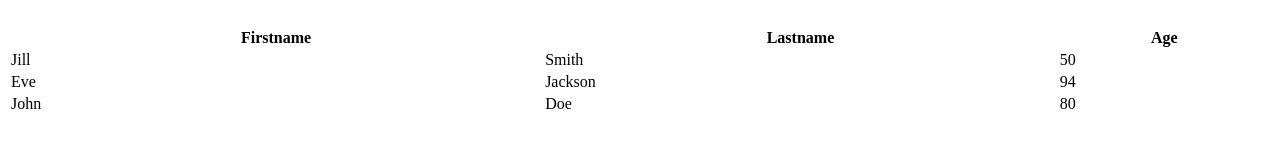
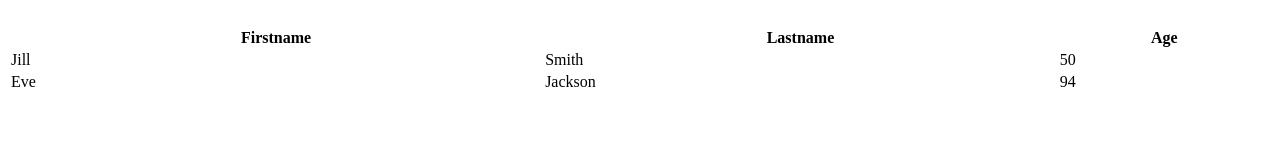
Before and after one commit to marwanali/marwanaap, a plain HTML site: page index.html in a window 1280 px wide. Drawn offline with Linux system fonts and the light colour scheme.

Commit message:
change in the first

```diff
--- a/index.html
+++ b/index.html
@@ -18,12 +18,7 @@
                 <td>Jackson</td>
                 <td>94</td>
             </tr>
-            <tr>
-                <td>John</td>
-                <td>Doe</td>
-                <td>80</td>
-            </tr>
-        </table>
+                    </table>
 
     </body>
 </html>
```
